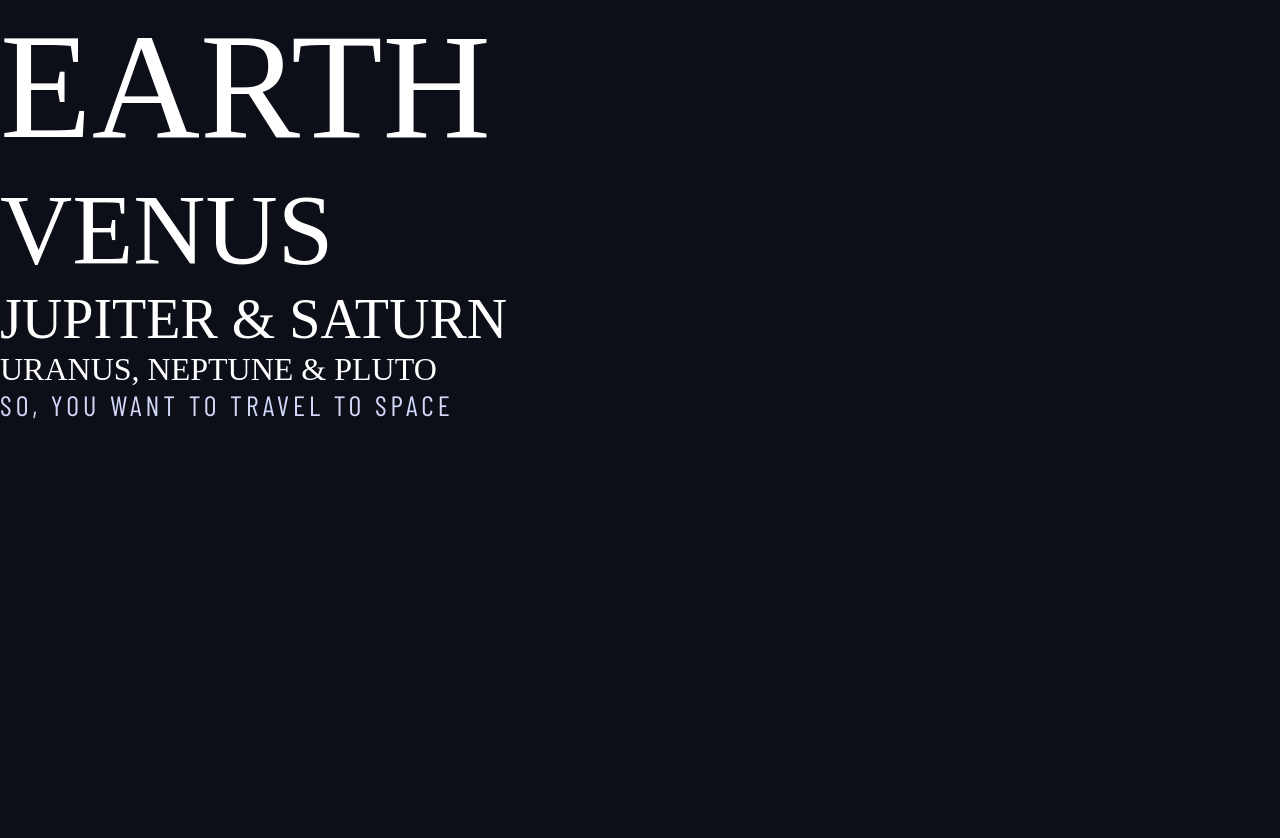
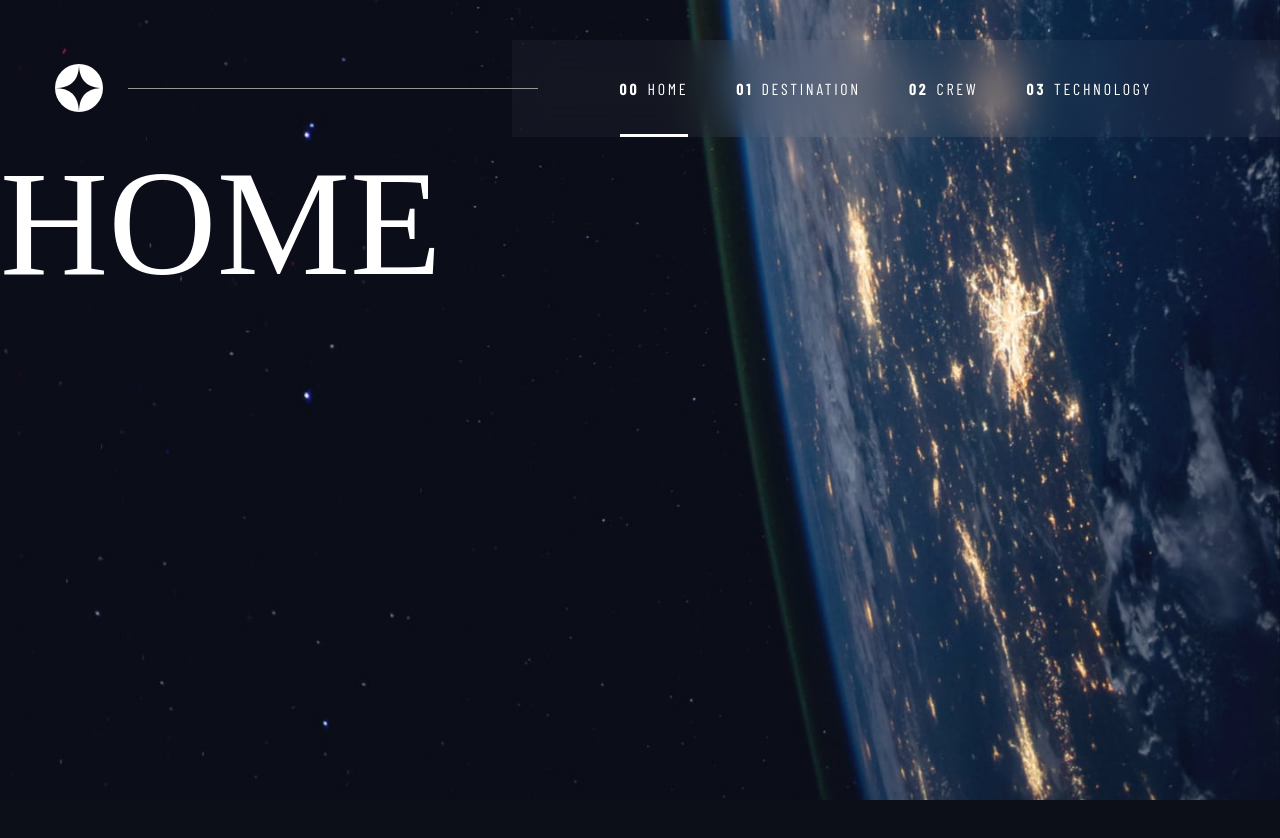
Before and after one commit to chadlydev/space-tourism, a React (Create React App) app: page /home in a window 1280 px wide. Before the commit the page ends 800 px from the top, so only its background shows below. Built offline with nearby package versions, Linux system fonts and the light colour scheme; a web font is replaced by a local one.

Commit message:
Added navbar for desktop

```diff
--- a/src/App.js
+++ b/src/App.js
@@ -1,14 +1,26 @@
 import GlobalStyles from './constants/globalStyles';
+import { Routes, Route, Navigate } from 'react-router-dom';
+import Home from './routes/home/Home';
+import Destination from './routes/destination/Destination';
+import Crew from './routes/crew/Crew';
+import Technology from './routes/technology/Technology';
+import NavBar from './components/nav/NavBar';
 
 const App = () => {
     return (
         <>
             <GlobalStyles />
-            <h1>EARTH</h1>
-            <h2>VENUS</h2>
-            <h3>JUPITER & SATURN</h3>
-            <h4>URANUS, NEPTUNE & PLUTO</h4>
-            <h5>SO, YOU WANT TO TRAVEL TO SPACE</h5>
+            <NavBar />
+            <Routes>
+                {/* Redirecting default Route */}
+                <Route index element={<Navigate to='/home' />} />
+                {/* TODO 404 not found page*/}
+                <Route path='*' element={<Navigate to='/home' />} />
+                <Route path='home' element={<Home />} />
+                <Route path='destination' element={<Destination />} />
+                <Route path='crew' element={<Crew />} />
+                <Route path='technology' element={<Technology />} />
+            </Routes>
         </>
     );
 };
--- /dev/null
+++ b/src/components/common/BackgroundImg.jsx
@@ -0,0 +1,12 @@
+import styled from 'styled-components/macro';
+
+export const BackgroundImg = styled.div`
+    position: absolute;
+    top: 0;
+    left: 0;
+    right: 0;
+    bottom: 0;
+    z-index: -1;
+    background: url(${p => p.src}) center no-repeat;
+    background-size: cover;
+`;
--- /dev/null
+++ b/src/components/common/NavLink.jsx
@@ -0,0 +1,69 @@
+import {
+    useLocation,
+    matchRoutes,
+    useResolvedPath,
+    Link as L,
+} from 'react-router-dom';
+import styled from 'styled-components/macro';
+import { ROUTES } from '../../constants/routes';
+
+const Link = ({
+    to,
+    exact,
+    className,
+    activeClassName,
+    inactiveClassName,
+    ...rest
+}) => {
+    useLocation();
+    let location = useLocation();
+    let resolvedPath = useResolvedPath(to);
+    let routeMatches = matchRoutes(ROUTES, location);
+
+    let isActive;
+    if (exact) {
+        isActive = location.pathname === resolvedPath.pathname;
+    } else {
+        isActive = routeMatches.some(
+            match => match.pathname === resolvedPath.pathname
+        );
+    }
+
+    let allClassNames =
+        className +
+        (isActive ? ` ${activeClassName}` : ` ${inactiveClassName}`);
+
+    return <L className={allClassNames} to={to} {...rest} />;
+};
+
+/*
+
+//////////////////// STYLING
+
+
+ */
+
+export const NavLink = styled(Link)`
+    font-family: 'Barlow Condensed', sans-serif;
+    font-size: 16px;
+    letter-spacing: 2.7px;
+    color: var(--color-light);
+    text-decoration: none;
+    text-transform: uppercase;
+    display: flex;
+    gap: var(--padding-xs);
+    padding-block: 36px;
+    border-bottom: 3px solid transparent;
+    border-top: 3px solid transparent;
+
+    span {
+        font-weight: var(--font-bold);
+    }
+
+    &.active {
+        border-bottom-color: var(--color-light);
+    }
+
+    &.inactive {
+    }
+`;
--- /dev/null
+++ b/src/components/nav/NavBar.jsx
@@ -0,0 +1,107 @@
+import { NavLink } from '../common/NavLink';
+import styled from 'styled-components/macro';
+import { Link } from 'react-router-dom';
+
+const NavBar = () => {
+    return (
+        <OuterContainer>
+            <Link to='home'>
+                <img src='/assets/shared/logo.svg' alt='' />
+            </Link>
+            <InnerContainer>
+                <Line />
+                <NavBackground />
+                <nav>
+                    <Ul>
+                        <Li>
+                            <NavLink
+                                to='home'
+                                activeClassName='active'
+                                inactiveClassName='inactive'
+                            >
+                                <span>00</span>Home
+                            </NavLink>
+                        </Li>
+                        <Li>
+                            <NavLink
+                                to='destination'
+                                activeClassName='active'
+                                inactiveClassName='inactive'
+                            >
+                                <span>01</span>Destination
+                            </NavLink>
+                        </Li>
+                        <Li>
+                            <NavLink
+                                to='crew'
+                                activeClassName='active'
+                                inactiveClassName='inactive'
+                            >
+                                <span>02</span>Crew
+                            </NavLink>
+                        </Li>
+                        <Li>
+                            <NavLink
+                                to='technology'
+                                activeClassName='active'
+                                inactiveClassName='inactive'
+                            >
+                                <span>03</span>Technology
+                            </NavLink>
+                        </Li>
+                    </Ul>
+                </nav>
+            </InnerContainer>
+        </OuterContainer>
+    );
+};
+
+export default NavBar;
+
+const OuterContainer = styled.div`
+    margin-top: 40px;
+    display: flex;
+    align-items: center;
+    position: relative;
+
+    img {
+        position: absolute;
+        left: 55px;
+        top: 25%;
+    }
+`;
+
+const InnerContainer = styled.div`
+    width: 80vw;
+    margin-inline: auto;
+    display: flex;
+    justify-content: space-between;
+    align-items: center;
+`;
+
+const NavBackground = styled.div`
+    position: absolute;
+    top: 0;
+    right: 0;
+    height: 97px;
+    width: 60%;
+    background-color: var(--color-transparent);
+    backdrop-filter: blur(20px);
+`;
+
+const Ul = styled.ul`
+    display: flex;
+    list-style: none;
+    gap: 48px;
+`;
+
+const Li = styled.li`
+    z-index: 1;
+`;
+
+const Line = styled.div`
+    height: 1px;
+    width: 40%;
+    z-index: 1;
+    background-color: var(--color-dark-200);
+`;
--- a/src/constants/globalStyles.js
+++ b/src/constants/globalStyles.js
@@ -43,6 +43,7 @@ const GlobalStyles = createGlobalStyle`
   h1, h2, h3, h4, h5 {
     font-family: 'Bellefair', serif;
     font-weight: var(--font-regular);
+    text-transform: uppercase;
   }
 
   h1 {
--- a/src/constants/routes.js
+++ b/src/constants/routes.js
@@ -1 +1,8 @@
-export const ROUTES = [];
+export const ROUTES = [
+    { path: '' },
+    { path: '*' },
+    { path: 'home' },
+    { path: 'destination' },
+    { path: 'crew' },
+    { path: 'technology' },
+];
--- a/src/index.js
+++ b/src/index.js
@@ -1,13 +1,16 @@
-import React from "react";
-import ReactDOM from "react-dom/client";
-import App from "./App";
-import reportWebVitals from "./reportWebVitals";
+import React from 'react';
+import ReactDOM from 'react-dom/client';
+import App from './App';
+import reportWebVitals from './reportWebVitals';
+import { BrowserRouter } from 'react-router-dom';
 
-const root = ReactDOM.createRoot(document.getElementById("root"));
+const root = ReactDOM.createRoot(document.getElementById('root'));
 root.render(
-  <React.StrictMode>
-    <App />
-  </React.StrictMode>
+    <BrowserRouter>
+        <React.StrictMode>
+            <App />
+        </React.StrictMode>
+    </BrowserRouter>
 );
 
 // If you want to start measuring performance in your app, pass a function
--- /dev/null
+++ b/src/routes/crew/Crew.jsx
@@ -0,0 +1,12 @@
+import { BackgroundImg } from '../../components/common/BackgroundImg';
+
+const Crew = () => {
+    return (
+        <>
+            <BackgroundImg src='/assets/crew/background-crew-desktop.jpg' />
+            <h1>Crew</h1>
+        </>
+    );
+};
+
+export default Crew;
--- /dev/null
+++ b/src/routes/destination/Destination.jsx
@@ -0,0 +1,12 @@
+import { BackgroundImg } from '../../components/common/BackgroundImg';
+
+const Destination = () => {
+    return (
+        <>
+            <BackgroundImg src='/assets/destination/background-destination-desktop.jpg' />
+            <h1>Destination</h1>
+        </>
+    );
+};
+
+export default Destination;
--- /dev/null
+++ b/src/routes/home/Home.jsx
@@ -0,0 +1,14 @@
+import { BackgroundImg } from '../../components/common/BackgroundImg';
+
+const Home = () => {
+    return (
+        <>
+            <BackgroundImg src='/assets/home/background-home-desktop.jpg' />
+            <div>
+                <h1>Home</h1>
+            </div>
+        </>
+    );
+};
+
+export default Home;
--- /dev/null
+++ b/src/routes/technology/Technology.jsx
@@ -0,0 +1,12 @@
+import { BackgroundImg } from '../../components/common/BackgroundImg';
+
+const Technology = () => {
+    return (
+        <>
+            <BackgroundImg src='/assets/technology/background-technology-desktop.jpg' />
+            <h1>Technology</h1>
+        </>
+    );
+};
+
+export default Technology;
```
Also changed, not shown: src/components/common/Circle.jsx (added, +13 -0 lines).
